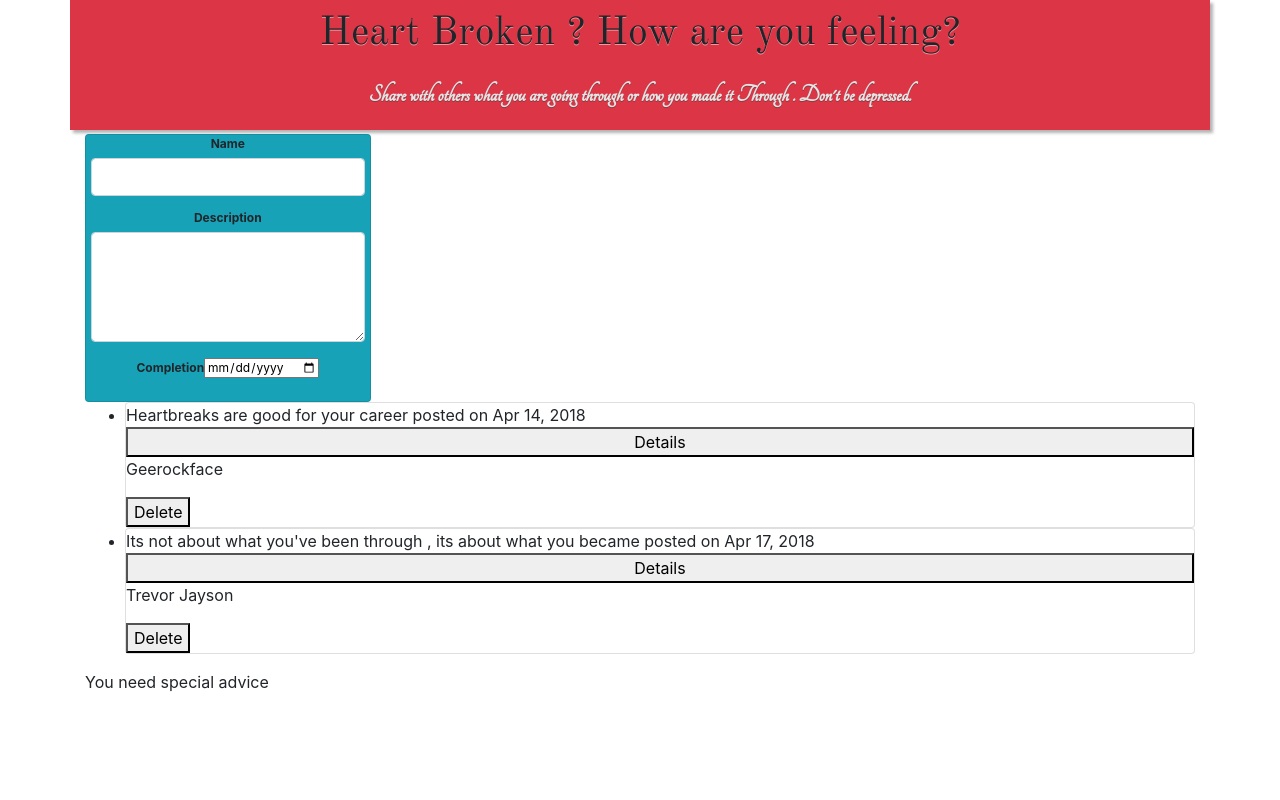
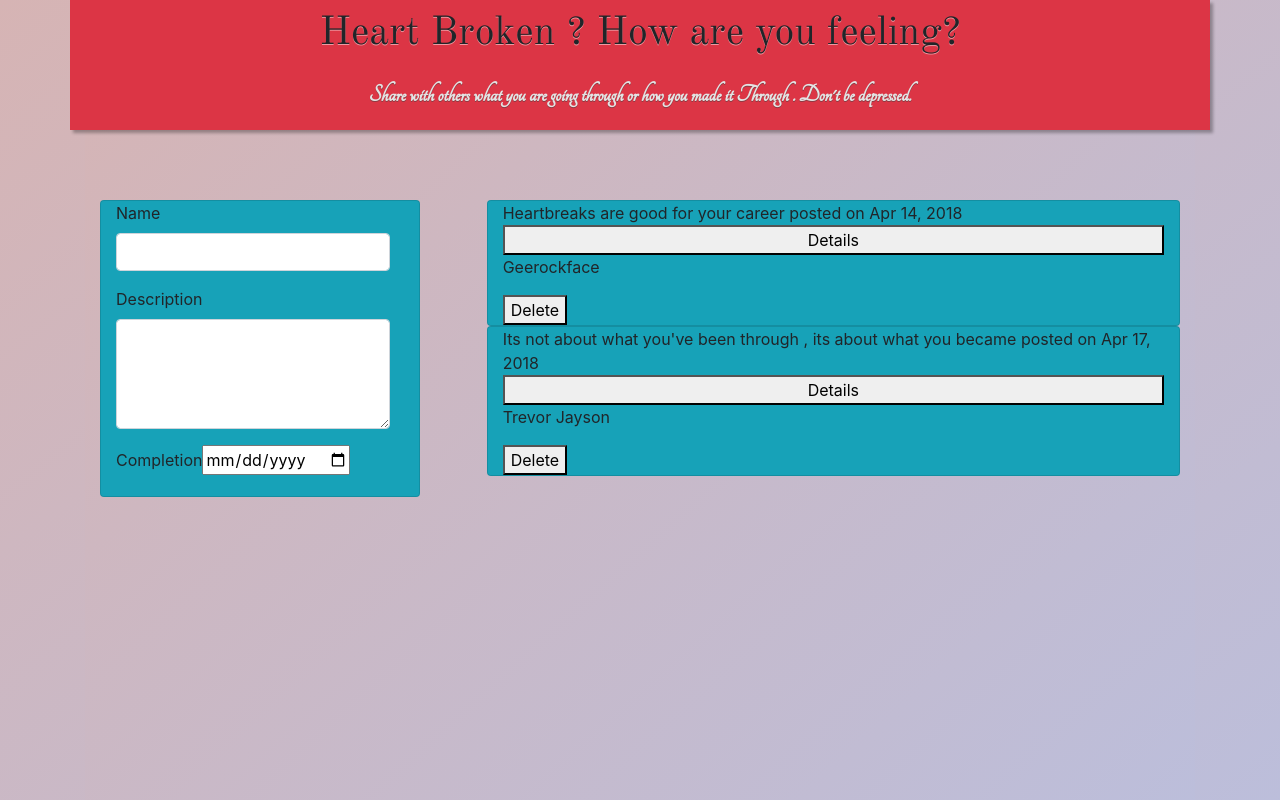
Before and after one commit to Geerocktricks/Quotes2, an Angular app in the folder Quotes2/: page / in a window 1280 px wide. Shown: the top 800 px of the page. Built offline with nearby package versions, Linux system fonts and the light colour scheme.

Commit message:
This commit will rectify issues on the README

```diff
--- a/Quotes2/src/app/app.component.css
+++ b/Quotes2/src/app/app.component.css
@@ -3,6 +3,10 @@
     text-align: center;
     background-attachment: fixed;
     box-shadow: 3px 3px 3px 0  rgba(0, 0, 0, .3);
+    position: fixed;
+    z-index: 999999;
+    /* right: 20px; */
+    width: 1140px;
 }
 h1{
     font-family: 'Old Standard TT', serif;
@@ -16,3 +20,6 @@ p{
     font-weight: bold;
     color: #e3e3e3;
 }
+body{
+    background-image: linear-gradient(to bottom right, rgb(214, 180, 180), rgb(185, 191, 223));
+}
--- a/Quotes2/src/app/app.component.html
+++ b/Quotes2/src/app/app.component.html
@@ -1,3 +1,4 @@
+<body>
     <div class="container">
         <div class="row">
             <div class="col-md-12 bg-danger header">
@@ -7,3 +8,4 @@
         </div>
         <app-quote></app-quote>
       </div>
+</body>
--- a/Quotes2/src/app/quote/quote.component.css
+++ b/Quotes2/src/app/quote/quote.component.css
@@ -1,3 +1,19 @@
+li{
+   list-style: none;
+}
 ul{
+    margin-bottom: 20px;
+}
+.quoted{
+    float: right;
+    top:200px;
+}
+.inputed{
+    top: 200px;
+    position: fixed;
+}
+body{
+    background-image: linear-gradient(to bottom right, rgb(214, 180, 180), rgb(185, 191, 223));
+    min-height: 1000px;
 
 }
--- a/Quotes2/src/app/quote/quote.component.html
+++ b/Quotes2/src/app/quote/quote.component.html
@@ -1,10 +1,12 @@
+<body>
     <div class="container">
-  <div class="row card badge bg-info">
+        <div class="row col-md-12">
+            <div class="col-md-3 card bg-info inputed">
                 <app-quote-form></app-quote-form>
               </div>
             </div>
             <ul>
-  <div *ngFor="let quote of quotes , let i = index" class="card">
+              <div *ngFor="let quote of quotes , let i = index" class=" col-md-8 card bg-info quoted">
                   <li id="{{i}}" appHighlight >{{quote.name}} posted on {{quote.completeDate|date}}</li>
                   <button (click) = 'toogleDetails(i)'>Details</button>
 
@@ -14,3 +16,5 @@
               </div>
             </ul>
             <p *ngIf="quotes.length >1"> You need special advice</p>
+        </div>
+</body>
```
Also changed, not shown: 1 other file (tests, documents, lock files or other folders). Lines whose indentation alone changed are shown as unchanged.
